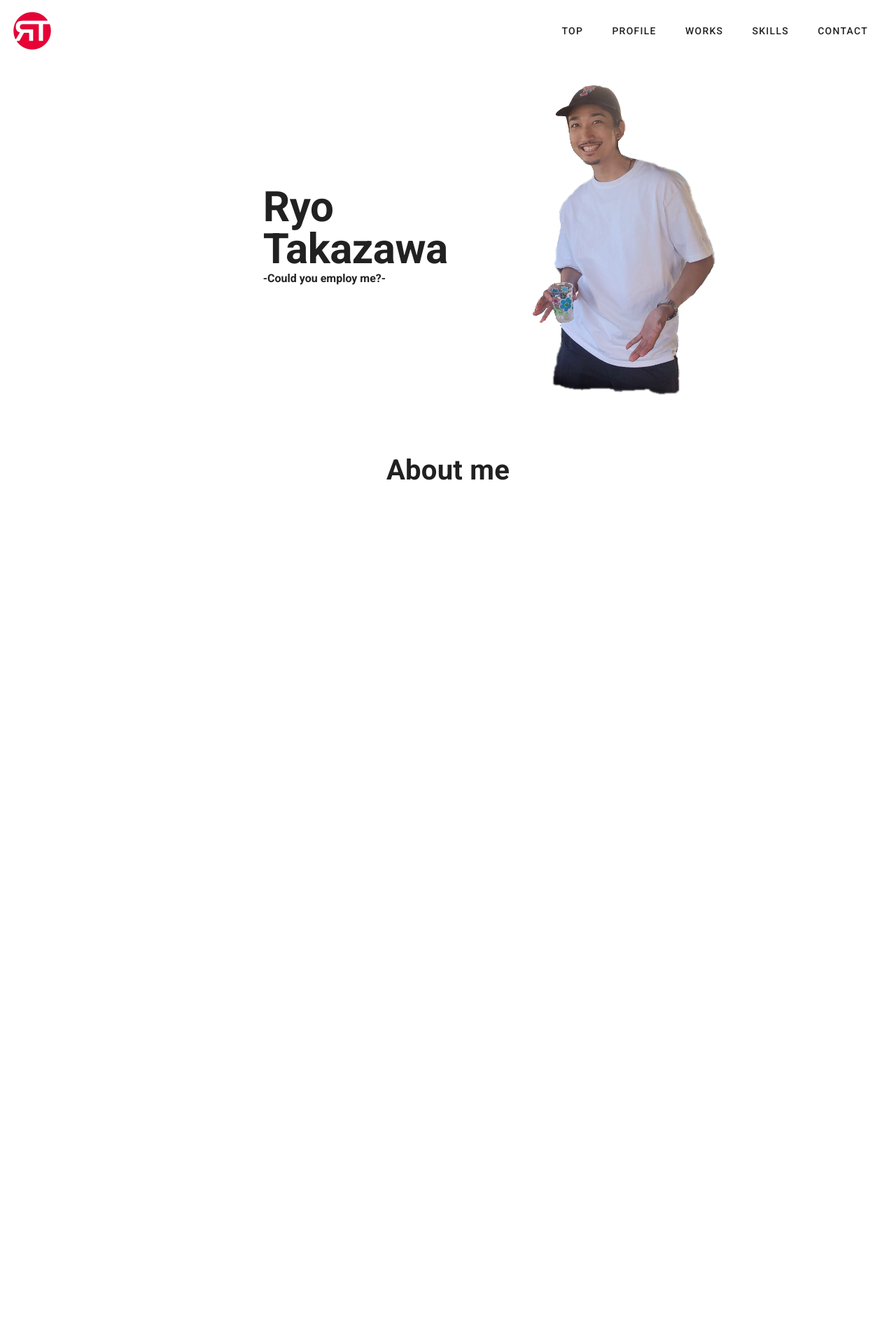
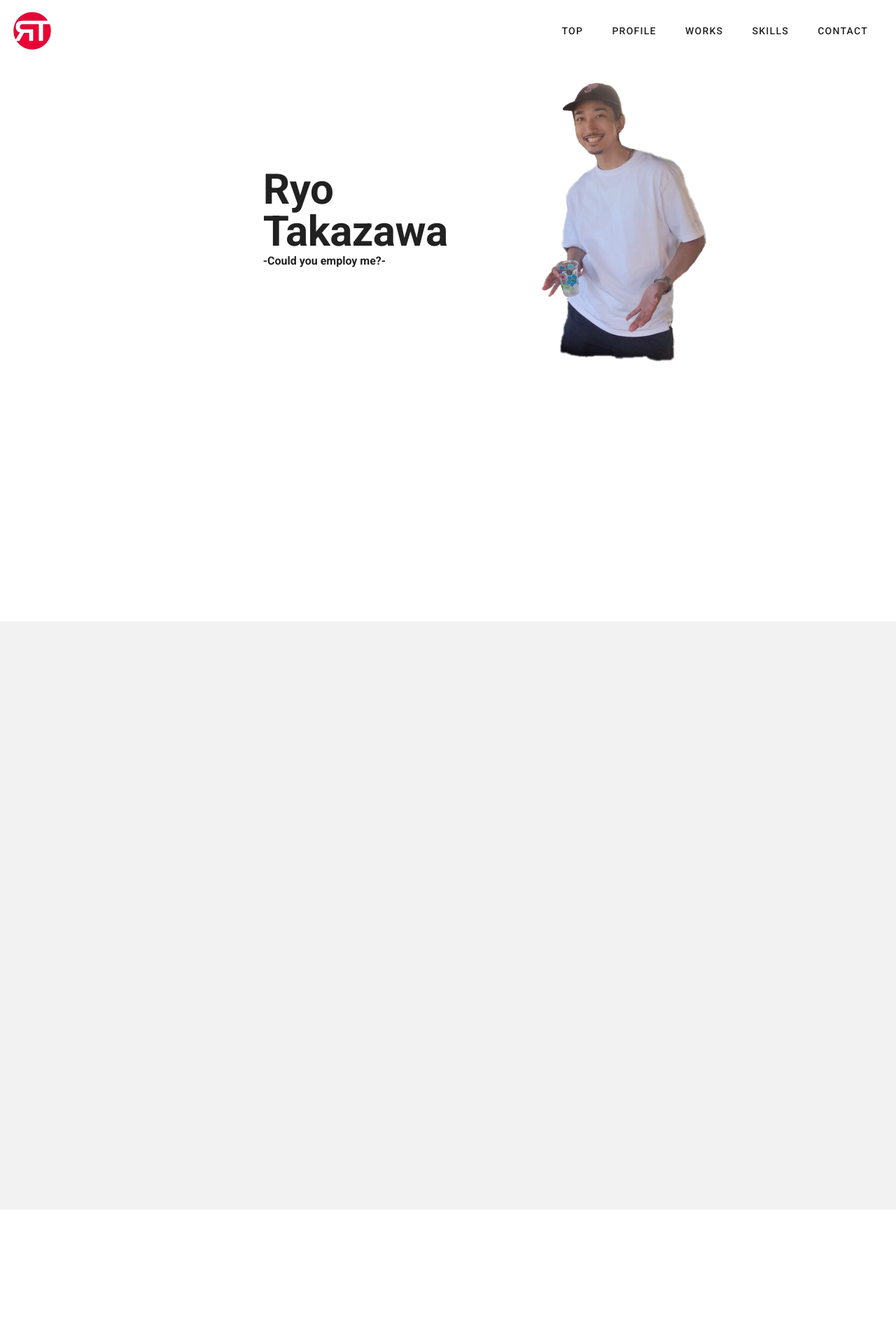
Before and after one commit to ryotakazawa/vuejs_profile_spa, a Vue app: page / in a window 1280 px wide. Shown: the top 1920 px of the page at 70% size. Built offline with nearby package versions, Linux system fonts and the light colour scheme.

Commit message:
minor change

```diff
--- a/src/App.vue
+++ b/src/App.vue
@@ -61,8 +61,8 @@
       </v-layout>
     </v-container>
     <v-content justify-center>
-      <Top id="top" class="mb-10" />
-      <Profile user-name='Ryo Takazawa'  id="profile" />
+      <Top id="top" />
+      <Profile id="profile" />
       <Works  id="works" />
       <Skills  id="skills" />
       <Contact  id="contact" />
--- a/src/components/Contact.vue
+++ b/src/components/Contact.vue
@@ -1,5 +1,5 @@
 <template>
-  <v-app>
+  <v-app class="pt-10">
     <v-container>
       <v-layout justify-center class="mb-8">
         <v-card-title class="font-weight-bold">
--- a/src/components/Profile.vue
+++ b/src/components/Profile.vue
@@ -1,5 +1,5 @@
 <template>
-  <v-app id="inspire">
+  <v-app class="pt-10" style="background-color: #F2F2F2;">
     <v-container>
       <v-layout justify-center class="mb-8">
         <v-card-title class="font-weight-bold">
--- a/src/components/Skills.vue
+++ b/src/components/Skills.vue
@@ -1,5 +1,5 @@
 <template>
-  <v-app class="mb-10">
+  <v-app class="pt-10 mb-10" style="background-color: #F2F2F2;">
     <v-container>
       <v-layout justify-center>
         <v-card-title class="font-weight-bold">
--- a/src/components/Top.vue
+++ b/src/components/Top.vue
@@ -1,4 +1,5 @@
 <template>
+<v-app>
   <v-container>
     <v-layout
       v-if="$vuetify.breakpoint.xs"
@@ -34,13 +35,14 @@
         <v-img
           :src="require('../assets/topPage.png')"
           contain
-          height="500"
+          height="450"
         ></v-img>
       </v-flex>
       <v-flex xs2 >
       </v-flex>
     </v-layout>
   </v-container>
+</v-app>
 </template>
 
 <script>
--- a/src/components/Works.vue
+++ b/src/components/Works.vue
@@ -1,5 +1,5 @@
 <template>
-  <v-app>
+  <v-app class="pt-10">
     <v-container>
       <v-layout justify-center>
         <v-card-title class="font-weight-bold">
```
